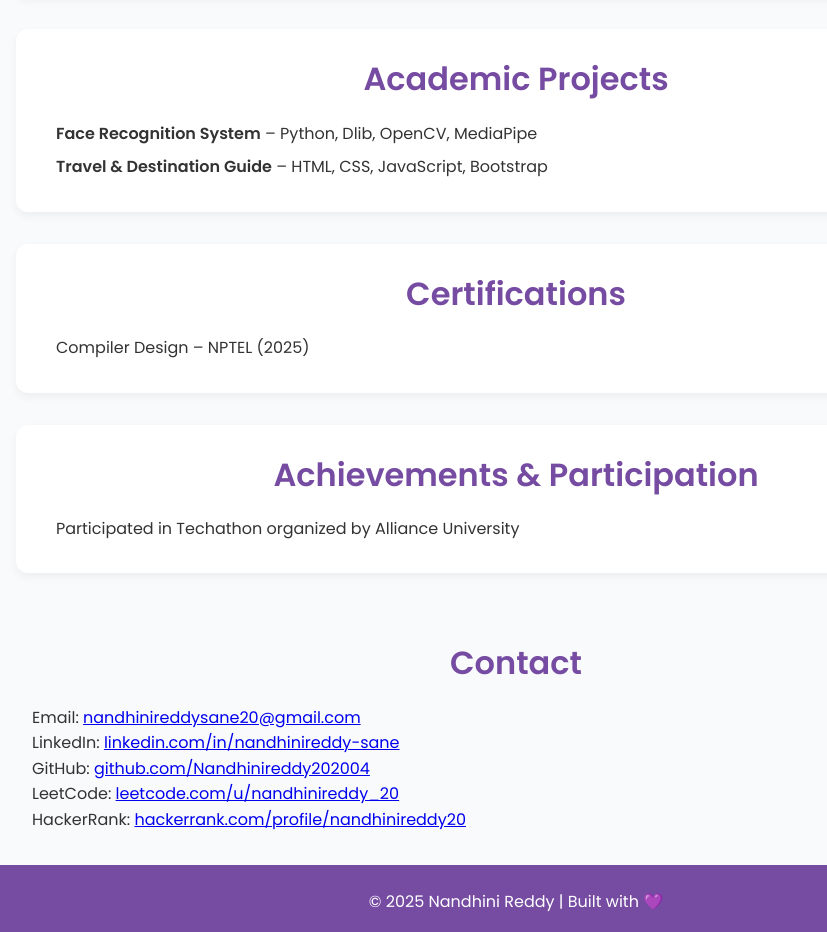
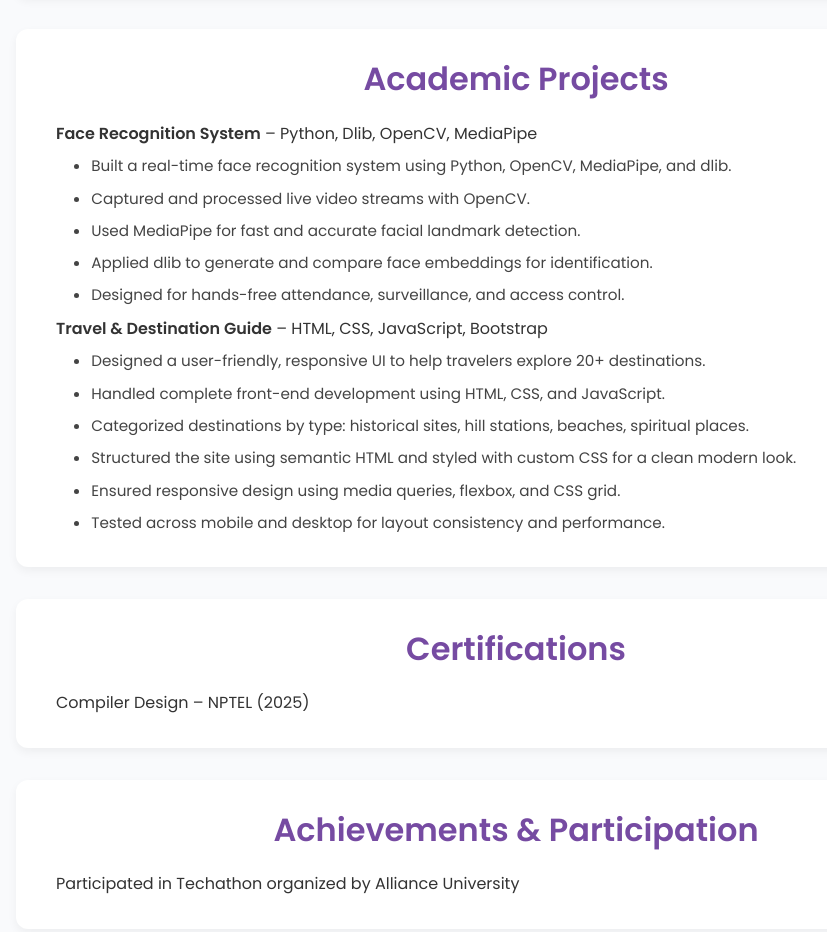
Before and after one commit to Nandhinireddy202004/portfolio, a plain HTML site: page index.html in a window 1280 px wide. Shown: the part 790-1722 px from the top of the page, without its empty margins (124-951 px from the left). Drawn offline with Linux system fonts and the light colour scheme.

Commit message:
Add files via upload

```diff
--- a/index.html
+++ b/index.html
@@ -55,6 +55,13 @@
     }
     ul { list-style: none; padding-left: 1rem; }
     ul li { margin: .5rem 0; }
+    .projects ul ul {
+      margin-top: .5rem;
+      margin-left: 1.2rem;
+      font-size: 0.95rem;
+      color: #444;
+      list-style: disc;
+    }
     footer {
       text-align: center;
       padding: 1.5rem;
@@ -105,8 +112,27 @@
   <section id="projects" class="projects">
     <h2>Academic Projects</h2>
     <ul>
-      <li><b>Face Recognition System</b> – Python, Dlib, OpenCV, MediaPipe</li>
-      <li><b>Travel & Destination Guide</b> – HTML, CSS, JavaScript, Bootstrap</li>
+      <li>
+        <b>Face Recognition System</b> – Python, Dlib, OpenCV, MediaPipe
+        <ul>
+          <li>Built a real-time face recognition system using Python, OpenCV, MediaPipe, and dlib.</li>
+          <li>Captured and processed live video streams with OpenCV.</li>
+          <li>Used MediaPipe for fast and accurate facial landmark detection.</li>
+          <li>Applied dlib to generate and compare face embeddings for identification.</li>
+          <li>Designed for hands-free attendance, surveillance, and access control.</li>
+        </ul>
+      </li>
+      <li>
+        <b>Travel & Destination Guide</b> – HTML, CSS, JavaScript, Bootstrap
+        <ul>
+          <li>Designed a user-friendly, responsive UI to help travelers explore 20+ destinations.</li>
+          <li>Handled complete front-end development using HTML, CSS, and JavaScript.</li>
+          <li>Categorized destinations by type: historical sites, hill stations, beaches, spiritual places.</li>
+          <li>Structured the site using semantic HTML and styled with custom CSS for a clean modern look.</li>
+          <li>Ensured responsive design using media queries, flexbox, and CSS grid.</li>
+          <li>Tested across mobile and desktop for layout consistency and performance.</li>
+        </ul>
+      </li>
     </ul>
   </section>
 
```
